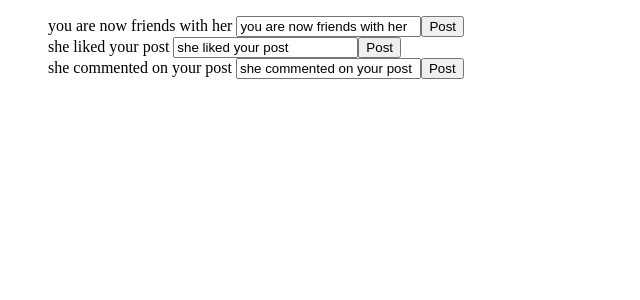
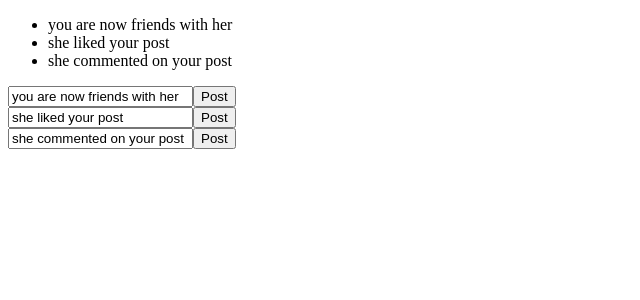
Before and after one commit to reyesmhelvin/Getting-Started-with-Angular, an Angular app: page / in a window 1280 px wide. Shown: the top 300 px of the page, without its empty margins (0-640 px from the left). Built offline with nearby package versions, Linux system fonts and the light colour scheme.

Commit message:
pass events with output

```diff
--- a/src/app/app.component.ts
+++ b/src/app/app.component.ts
@@ -5,15 +5,22 @@
   template:
   `<div>
     <ul>
-      <app-simple-form
-        *ngFor="let message of mail.messages"
-        [message]="message"
-      ></app-simple-form>
+      <li *ngFor="let message of mail.messages">{{message.text}}</li>
     </ul>
+    <app-simple-form
+    *ngFor="let message of mail.messages"
+    [message]="message.text"
+    (update)="onUpdate(message.id, $event.text)"
+  ></app-simple-form>
   </div>`,
   styleUrls: ['./app.component.css']
 })
 export class AppComponent {
+
+  onUpdate(id, text){
+    console.log(id, text)
+    this.mail.update(id, text)
+  }
 
   constructor(
     @Inject('mail') private mail
--- a/src/app/mail.service.ts
+++ b/src/app/mail.service.ts
@@ -4,10 +4,18 @@
 export class MailService {
 
   messages = [
-    'you are now friends with her',
-    'she liked your post',
-    'she commented on your post'
+    {id: 0, text:'you are now friends with her'},
+    {id: 1, text:'she liked your post'},
+    {id: 2, text:'she commented on your post'}
   ]
+
+  update(id, text){
+    this.messages = this.messages.map( m =>
+      m.id === id
+      ? {id, text}
+      : m
+    )
+  }
 
   constructor() { }
 
--- a/src/app/simple-form/simple-form.component.ts
+++ b/src/app/simple-form/simple-form.component.ts
@@ -1,12 +1,11 @@
-import { Component, OnInit, Input } from '@angular/core';
+import { Component, OnInit, Input, Output, EventEmitter } from '@angular/core';
 
 @Component({
   selector: 'app-simple-form',
   template: `
     <div>
-      {{message}}
       <input #comment type="text" [(ngModel)]="message">
-      <button (click)="onClick(comment)">Post</button>
+      <button (click)="update.emit({text:message})">Post</button>
     </div>
   `,
   styles: []
@@ -14,6 +13,7 @@
 export class SimpleFormComponent implements OnInit {
 
   @Input() message;
+  @Output() update = new EventEmitter()
 
   constructor() { }
 
```
